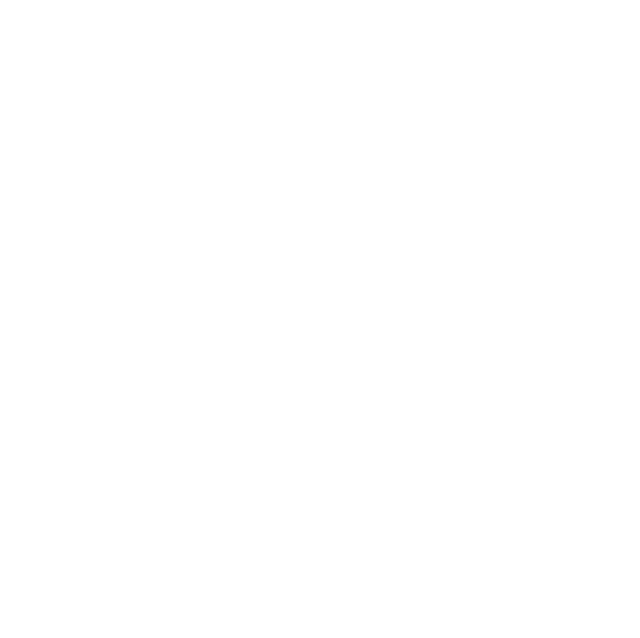
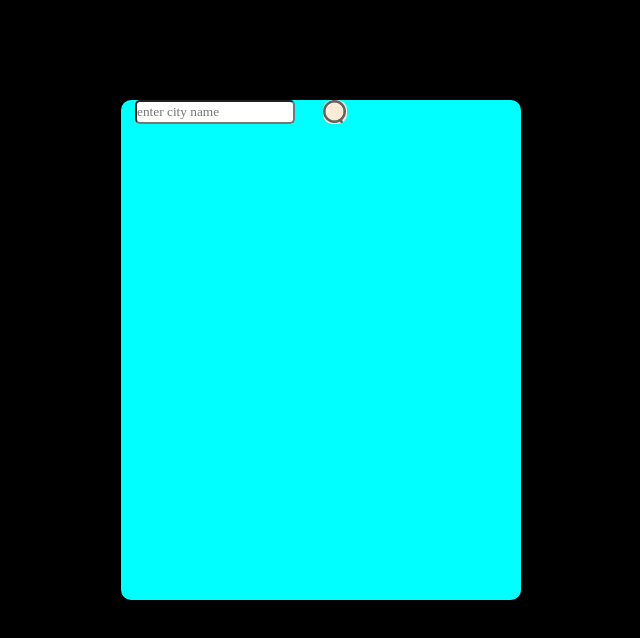
Before and after one commit to 7ahim/Weather-app, a plain HTML site: page index.html in a window 1280 px wide. Shown: the whole page, without its empty margins (319-959 px from the left). Drawn offline with Linux system fonts and the light colour scheme.

Commit message:
My own except *{}

```diff
--- a/design.css
+++ b/design.css
@@ -0,0 +1,41 @@
+*{
+    margin:0px;
+    padding:0px;
+    font-family: 'Poppins','sans-serif';
+    box-sizing: border-box;
+}
+body{
+    background-color:black;
+    display: flex;
+    justify-content: center;
+    align-items: center;
+    height: 700px;
+}
+.weatherbox{
+
+    background-color: cyan;
+    height:500px;
+    width:400px;
+    border-radius: 10px;
+
+}
+.searchpanel{
+    width: 60%;
+    display: flex;
+    justify-content: space-around;
+    justify-items: center;
+    align-items: center;
+}
+.searchbox{
+    height: 1.5rem;
+    width: 10rem;
+    border-radius: 5px;
+}
+.searchicon{
+    height: 1.5rem;
+    width: 1.5rem;
+    border-radius: 40%;
+    background-color: antiquewhite;
+    background-image: url("search.png");
+    background-size: cover;
+}
--- a/index.html
+++ b/index.html
@@ -7,6 +7,11 @@
     <title>Weather app</title>
 </head>
 <body>
-
+    <div class="weatherbox">
+        <div class="searchpanel">
+            <input class="searchbox" type="text" placeholder="enter city name">
+            <div class="searchicon"></div>
+        </div>
+    </div>
 </body>
 </html>
```
